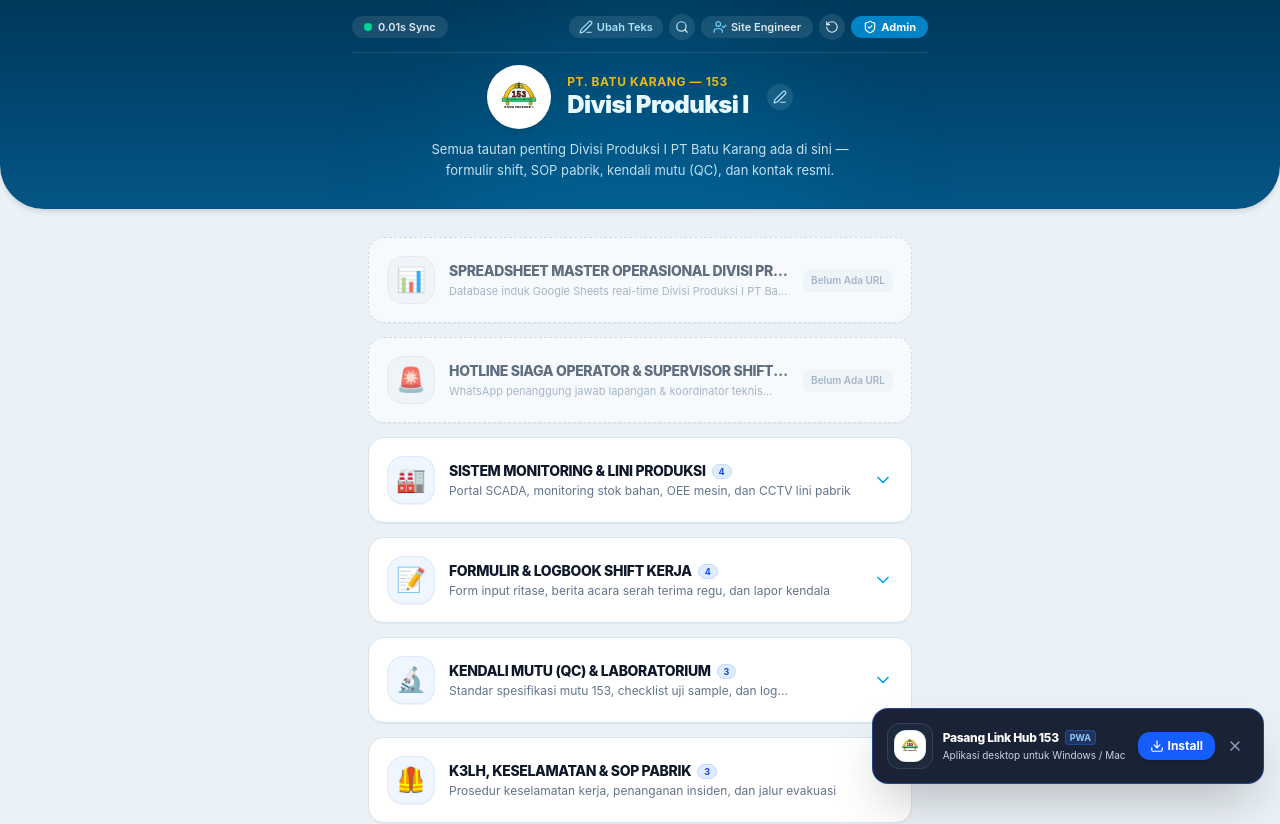
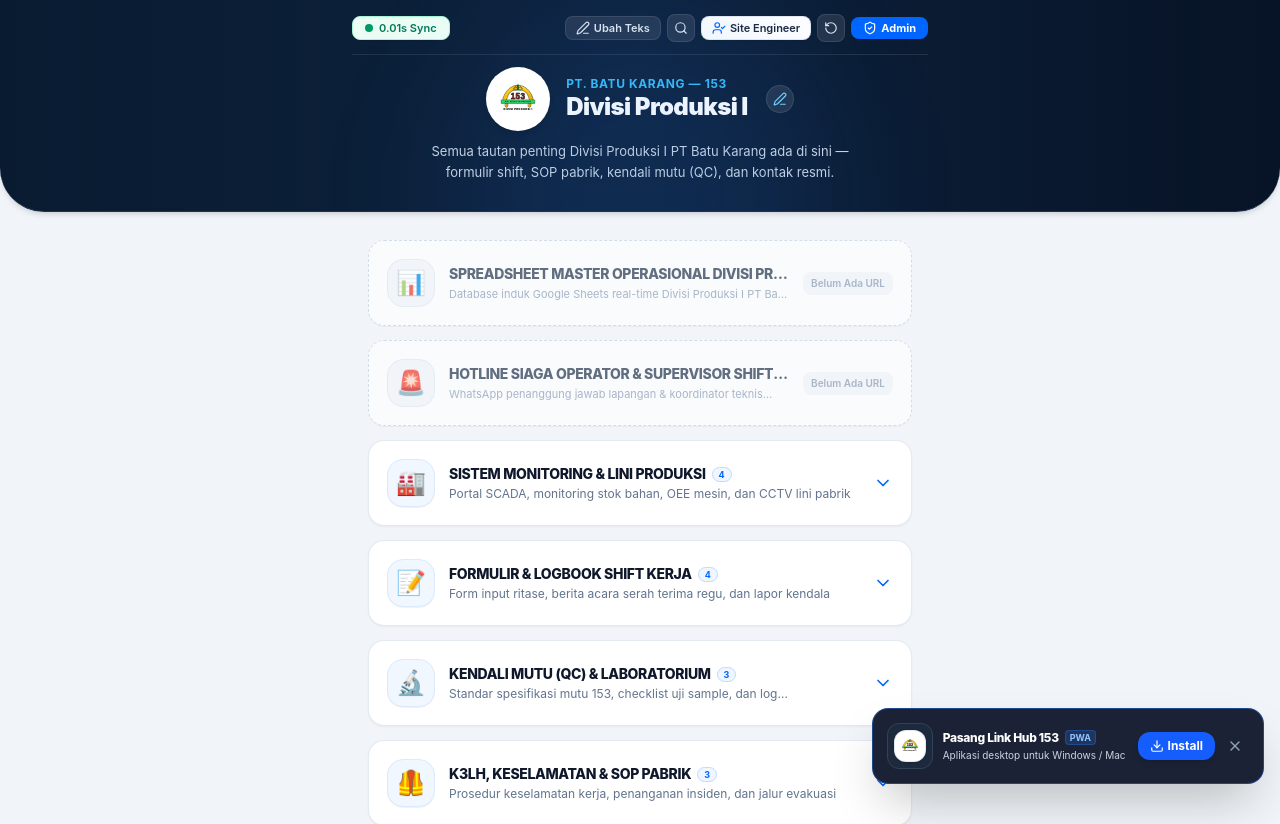
Before and after one commit to appspengolahan/linktree-pp1, a React (Vite) app: page / in a window 1280 px wide. Shown: the top 824 px of the page. Built offline with nearby package versions, Linux system fonts and the light colour scheme.

Commit message:
style: update branding to midnight navy palette
Refine the application's visual theme by adopting a Midnight Navy color scheme for the hero section and updating accent colors across components to align with internal corporate branding.

```diff
--- a/src/App.tsx
+++ b/src/App.tsx
@@ -259,25 +259,25 @@
   }, [links, searchQuery, selectedCategory, filterByRoleOnly, currentRole, activeStaff]);
 
   return (
-    <div className="min-h-screen bg-[#ebf2f7] text-slate-900 flex flex-col font-sans antialiased selection:bg-sky-100 selection:text-sky-900">
-      {/* 1. Curved Deep Petroleum/Teal-Navy Hero Section (Sesuai Referensi, Kompak & Sejajar) */}
-      <section className="bg-gradient-to-b from-[#003859] via-[#004771] to-[#045586] text-white pt-3.5 pb-6 sm:pb-7 px-4 rounded-b-[32px] sm:rounded-b-[44px] shadow-md relative overflow-hidden">
+    <div className="min-h-screen bg-[#f1f5f9] text-slate-900 flex flex-col font-sans antialiased selection:bg-blue-100 selection:text-blue-900">
+      {/* 1. Curved Midnight Navy Hero Section (Identitas Resmi Divisi Produksi I PT Batu Karang) */}
+      <section className="bg-gradient-to-r from-[#091b31] via-[#0d223d] to-[#071326] text-white pt-3.5 pb-6 sm:pb-7 px-4 rounded-b-[32px] sm:rounded-b-[44px] shadow-md border-b border-[#1e3250] relative overflow-hidden">
         {/* Subtle decorative glow */}
-        <div className="absolute top-0 left-1/2 -translate-x-1/2 w-96 h-96 bg-sky-400/10 rounded-full blur-3xl pointer-events-none" />
+        <div className="absolute top-0 left-1/2 -translate-x-1/2 w-96 h-96 bg-blue-500/10 rounded-full blur-3xl pointer-events-none" />
 
-        {/* Minimalist Floating Top Utility Bar */}
+        {/* Minimalist Floating Top Utility Bar (Identik dengan Header Web Apps Monitoring Stock) */}
         <div className="max-w-xl mx-auto flex items-center justify-between text-xs pb-3 mb-3 border-b border-white/10">
-          {/* Status Sinkronisasi GAS */}
+          {/* Status Sinkronisasi GAS (Identik Tombol Auto-Sync Hijau Mint) */}
           <div
             onClick={() => setIsGasCenterOpen(true)}
-            className="flex items-center gap-1.5 px-3 py-1 rounded-full bg-white/10 hover:bg-white/15 cursor-pointer transition-colors backdrop-blur-xs text-[11px]"
+            className="flex items-center gap-1.5 px-3 py-1 rounded-lg bg-[#ecfdf5] border border-[#a7f3d0] hover:bg-[#d1fae5] text-[#047857] cursor-pointer transition-colors text-[11px] font-semibold shadow-2xs"
             title={gasConfig.webAppUrl ? 'GAS Live terhubung ke Google Sheets' : 'Local Cache 0.01s (Klik untuk atur GAS)'}
           >
             <span className="relative flex h-2 w-2">
-              <span className="animate-ping absolute inline-flex h-full w-full rounded-full bg-emerald-400 opacity-75"></span>
-              <span className="relative inline-flex rounded-full h-2 w-2 bg-emerald-400"></span>
+              <span className="animate-ping absolute inline-flex h-full w-full rounded-full bg-emerald-500 opacity-75"></span>
+              <span className="relative inline-flex rounded-full h-2 w-2 bg-emerald-600"></span>
             </span>
-            <span className="font-semibold text-slate-200">
+            <span>
               {gasConfig.webAppUrl ? 'GAS Live' : '0.01s Sync'}
             </span>
           </div>
@@ -286,7 +286,7 @@
             {/* Tombol Ubah Teks Banner Secara Manual */}
             <button
               onClick={() => setIsEditBannerOpen(true)}
-              className="flex items-center gap-1 px-2.5 py-1 rounded-full bg-white/10 hover:bg-white/20 text-sky-200 hover:text-white transition-colors text-[11px] font-semibold cursor-pointer"
+              className="flex items-center gap-1 px-2.5 py-1 rounded-lg bg-white/10 hover:bg-white/20 text-slate-200 hover:text-white transition-colors text-[11px] font-semibold cursor-pointer border border-white/10"
               title="Ubah teks banner secara manual"
             >
               <Edit3 className="w-3.5 h-3.5" />
@@ -299,38 +299,40 @@
                 setIsSearchOpen(!isSearchOpen);
                 if (isSearchOpen) setSearchQuery('');
               }}
-              className={`p-1.5 rounded-full transition-colors cursor-pointer ${
-                isSearchOpen ? 'bg-white text-[#004771] shadow-xs' : 'bg-white/10 hover:bg-white/20 text-slate-200'
+              className={`p-1.5 rounded-lg transition-colors cursor-pointer border ${
+                isSearchOpen
+                  ? 'bg-white text-[#0066ff] border-white shadow-xs'
+                  : 'bg-white/10 hover:bg-white/20 text-slate-200 border-white/10'
               }`}
               title={isSearchOpen ? 'Tutup Pencarian' : 'Cari Tautan...'}
             >
               <Search className="w-3.5 h-3.5" />
             </button>
 
-            {/* Tombol Peran RBAC */}
+            {/* Tombol Peran RBAC (Identik Pill Putih di Web Apps Monitoring Stock) */}
             <button
               onClick={() => setIsRbacModalOpen(true)}
-              className="flex items-center gap-1 px-3 py-1 rounded-full bg-white/10 hover:bg-white/20 text-slate-200 transition-colors text-[11px] font-semibold cursor-pointer"
+              className="flex items-center gap-1 px-2.5 py-1 rounded-lg bg-white hover:bg-slate-100 text-slate-800 transition-colors text-[11px] font-semibold cursor-pointer border border-slate-200/90 shadow-2xs"
               title="Ganti Peran Hak Akses (RBAC)"
             >
-              <UserCheck className="w-3.5 h-3.5 text-sky-300" />
-              <span>{currentRole}</span>
+              <UserCheck className="w-3.5 h-3.5 text-[#0066ff]" />
+              <span className="max-w-[90px] truncate">{currentRole}</span>
             </button>
 
             {/* Refresh */}
             <button
               onClick={handleRefresh}
               disabled={isRefreshing}
-              className="p-1.5 rounded-full bg-white/10 hover:bg-white/20 text-slate-200 transition-colors cursor-pointer"
+              className="p-1.5 rounded-lg bg-white/10 hover:bg-white/20 text-slate-200 transition-colors cursor-pointer border border-white/10"
               title="Segarkan data terbaru"
             >
-              <RotateCcw className={`w-3.5 h-3.5 ${isRefreshing ? 'animate-spin text-sky-300' : ''}`} />
+              <RotateCcw className={`w-3.5 h-3.5 ${isRefreshing ? 'animate-spin text-sky-400' : ''}`} />
             </button>
 
-            {/* Tombol Akses Admin */}
+            {/* Tombol Akses Admin (Identik Electric Royal Blue #0066ff) */}
             <button
               onClick={() => setIsAdminOpen(true)}
-              className="flex items-center gap-1 px-3 py-1 rounded-full bg-[#0284c7] hover:bg-[#0369a1] text-white font-bold transition-all text-[11px] shadow-2xs cursor-pointer"
+              className="flex items-center gap-1 px-3 py-1 rounded-lg bg-[#0066ff] hover:bg-[#0052cc] text-white font-bold transition-all text-[11px] shadow-xs active:scale-95 cursor-pointer"
               title="Panel Kelola & Statistik (Passcode)"
             >
               <ShieldCheck className="w-3.5 h-3.5" />
@@ -353,10 +355,10 @@
               </div>
             </div>
 
-            {/* Teks Sejajar: Sub-judul Emas & Judul Utama */}
+            {/* Teks Sejajar: Sub-judul Emas/Cyan & Judul Utama */}
             <div className="flex flex-col min-w-0">
-              <p className="text-amber-400 font-bold tracking-wider text-[11px] sm:text-xs uppercase truncate">
-                {bannerConfig.badge}
+              <p className="text-[#38bdf8] font-bold tracking-wider text-[11px] sm:text-xs uppercase truncate flex items-center gap-1">
+                <span>{bannerConfig.badge}</span>
               </p>
               <h1 className="text-lg sm:text-2xl font-black text-white tracking-tight leading-tight truncate">
                 {bannerConfig.title}
@@ -366,7 +368,7 @@
             {/* Tombol Cepat Edit Teks Banner (Pensil) */}
             <button
               onClick={() => setIsEditBannerOpen(true)}
-              className="p-1.5 rounded-full bg-white/10 hover:bg-white/20 text-sky-200 hover:text-white transition-colors cursor-pointer shrink-0 ml-0.5"
+              className="p-1.5 rounded-full bg-white/10 hover:bg-white/20 text-sky-300 hover:text-white transition-colors cursor-pointer shrink-0 ml-0.5 border border-white/10"
               title="Ubah teks banner ini secara manual"
               aria-label="Ubah Teks Banner"
             >
@@ -376,7 +378,7 @@
 
           {/* Deskripsi Subtitle */}
           {bannerConfig.description && (
-            <p className="text-[#d4e5f2] text-xs sm:text-[13px] mt-2.5 max-w-md mx-auto leading-relaxed px-2 font-normal">
+            <p className="text-slate-300 text-xs sm:text-[13px] mt-2.5 max-w-md mx-auto leading-relaxed px-2 font-normal">
               {bannerConfig.description}
             </p>
           )}
--- a/src/components/GroupCard.tsx
+++ b/src/components/GroupCard.tsx
@@ -43,23 +43,23 @@
             : canEditStaffGroup
             ? 'border-emerald-300 hover:border-emerald-400 bg-emerald-50/10'
             : isOpen
-            ? 'border-[#0284c7] ring-2 ring-[#0284c7]/15 bg-slate-50/40'
-            : 'border-[#dbe5ed] hover:border-[#0284c7]/70 hover:bg-slate-50/50'
+            ? 'border-[#0066ff] ring-2 ring-[#0066ff]/15 bg-slate-50/40'
+            : 'border-slate-200/90 hover:border-[#0066ff]/60 hover:bg-slate-50/50'
         }`}
       >
         {/* Sisi Kiri: Ikon Grup */}
-        <div className="w-11 h-11 sm:w-12 sm:h-12 shrink-0 rounded-2xl bg-blue-50 border border-blue-100 flex items-center justify-center text-xl sm:text-2xl group-hover:scale-105 transition-transform shadow-2xs">
+        <div className="w-11 h-11 sm:w-12 sm:h-12 shrink-0 rounded-2xl bg-[#f0f7ff] border border-[#dbeafe] flex items-center justify-center text-xl sm:text-2xl group-hover:scale-105 transition-transform shadow-2xs">
           {group.icon || '🗂️'}
         </div>
 
         {/* Bagian Tengah: Label Huruf Kapital + Subtitle Keterangan */}
         <div className="flex flex-col min-w-0 flex-1">
           <div className="flex items-center gap-1.5 flex-wrap">
-            <h3 className="font-extrabold text-xs sm:text-sm text-slate-900 group-hover:text-[#004771] transition-colors uppercase tracking-tight truncate">
+            <h3 className="font-extrabold text-xs sm:text-sm text-slate-900 group-hover:text-[#0066ff] transition-colors uppercase tracking-tight truncate">
               {group.label}
             </h3>
 
-            <span className="text-[9px] font-bold text-blue-700 bg-blue-100/90 px-1.5 py-0.2 rounded-full border border-blue-200 shrink-0">
+            <span className="text-[9px] font-bold text-[#0066ff] bg-[#eff6ff] px-1.5 py-0.2 rounded-full border border-[#bfdbfe] shrink-0">
               {children.length}
             </span>
 
@@ -79,8 +79,8 @@
         {/* Sisi Kanan: Chevron Dropdown Panah */}
         <div className="flex items-center gap-1 shrink-0">
           <ChevronDown
-            className={`w-4 h-4 sm:w-5 sm:h-5 text-sky-500 transition-transform duration-200 ${
-              isOpen ? 'rotate-180 text-blue-600' : ''
+            className={`w-4 h-4 sm:w-5 sm:h-5 text-[#0066ff] transition-transform duration-200 ${
+              isOpen ? 'rotate-180' : ''
             }`}
           />
         </div>
@@ -120,7 +120,7 @@
 
                       <div className="flex flex-col min-w-0 flex-1">
                         <div className="flex items-center gap-1.5 flex-wrap">
-                          <h4 className="font-bold text-xs text-slate-900 group-hover/sub:text-blue-600 uppercase tracking-tight truncate">
+                          <h4 className="font-bold text-xs text-slate-900 group-hover/sub:text-[#0066ff] uppercase tracking-tight truncate">
                             {child.label}
                           </h4>
                           {canEditChild && (
@@ -148,7 +148,7 @@
                             <Edit3 className="w-3 h-3" />
                           </button>
                         )}
-                        <ChevronRight className="w-4 h-4 text-sky-500 group-hover/sub:translate-x-0.5 transition-transform" />
+                        <ChevronRight className="w-4 h-4 text-[#0066ff] group-hover/sub:translate-x-0.5 transition-transform" />
                       </div>
                     </a>
                   ) : (
```
Also changed, not shown: src/components/EditBannerModal.tsx (+6 -6 lines), src/components/LinkCard.tsx (+5 -5 lines).
